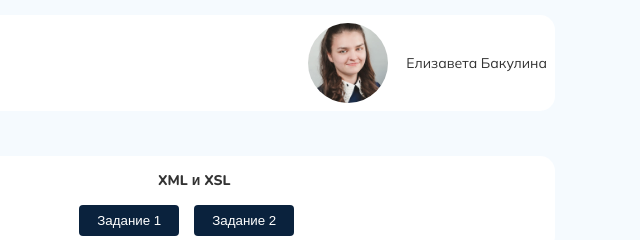
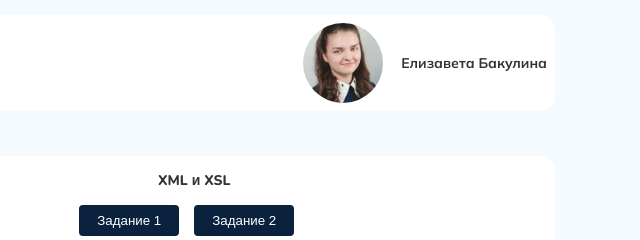
Before and after one commit to Elizabeth-Bakul/Portfolio, a plain HTML site: page index.html in a window 1280 px wide. Shown: the full height of the page, 640-1280 px from the left. Drawn offline with nearby package versions, Linux system fonts and the light colour scheme.

Commit message:
Add files via upload

```diff
--- a/index.html
+++ b/index.html
@@ -22,7 +22,7 @@
                 <div class="student-card">
                     <a href="https://vk.com/id209567026" class="student">
                         <img src="avatar.jpg" alt="Avatar: Elizabeth" class="student__avatar" />
-                        <span class="student__name">Елизавета Бакулина</span>
+                        <h4 id="author" title="GossJS" class="student__name">Елизавета Бакулина</h4>
                     </a>
                 </div>
             </div>
```
Also changed, not shown: 2 other files.
